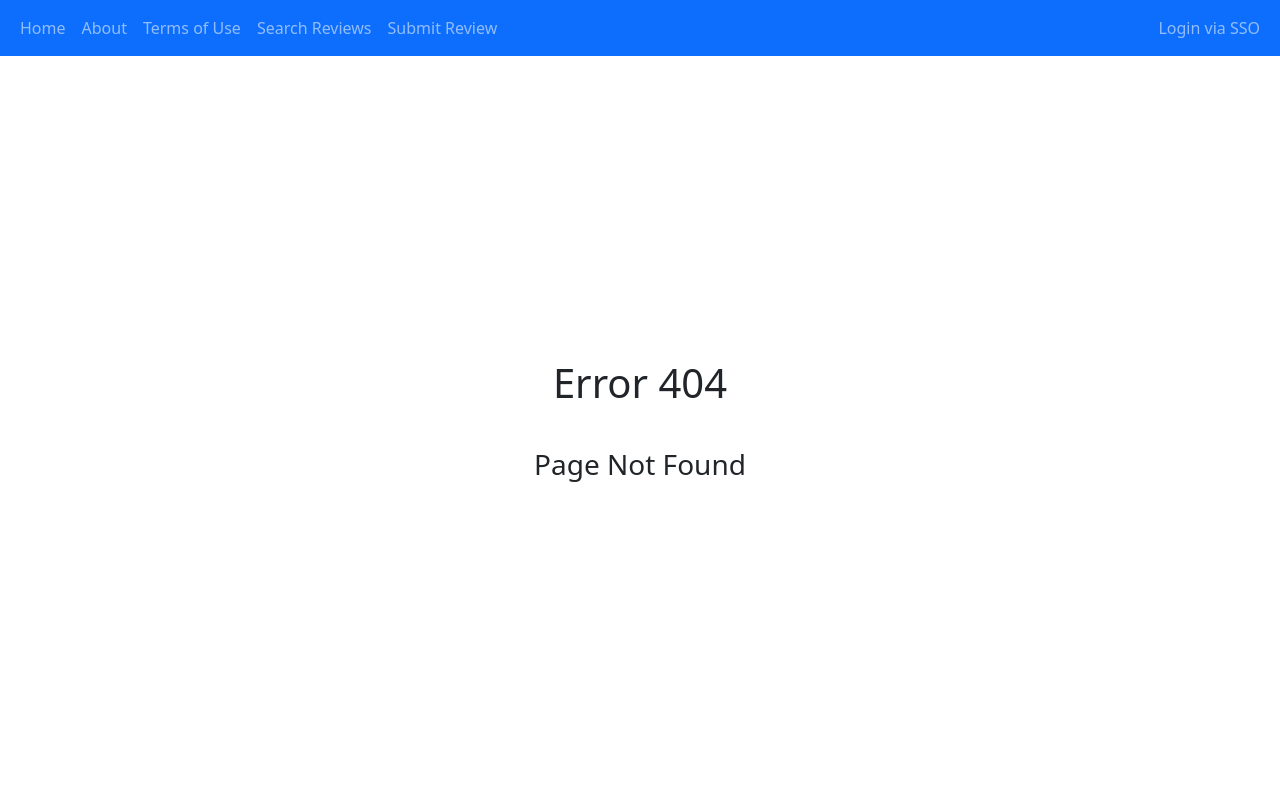
After one commit to Naeviant/Course-Unit-Reviews, a PHP site: page /404.php in a window 1280 px wide. The commit adds this page. Run offline with PHP 8.4, Linux system fonts and the light colour scheme.

Commit message:
create 404 page
resolves #12

```diff
--- /dev/null
+++ b/404.php
@@ -0,0 +1,9 @@
+<?php include_once("components/header.php") ?>
+
+<div id="not-found-wrapper">
+    <h1>Error 404</h3>
+    <hr />
+    <h3>Page Not Found</h3>
+</div>
+
+<?php include_once("components/footer.php") ?>
--- a/static/css/style.css
+++ b/static/css/style.css
@@ -3,7 +3,7 @@ html, body {
     height: 100%;
 }
 
-#teaser-wrapper {
+#not-found-wrapper, #teaser-wrapper {
     display: flex;
     align-items: center;
     flex-direction: column;
```
Also changed, not shown: .htaccess.
